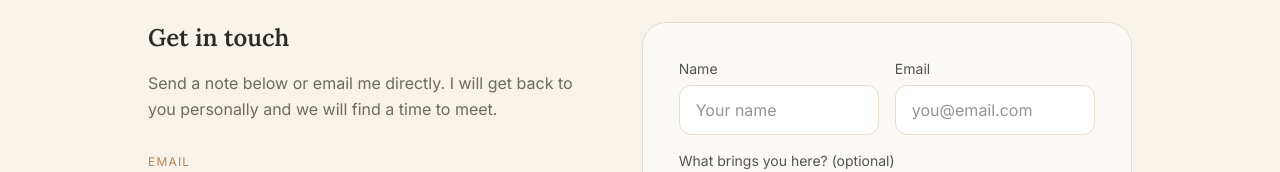
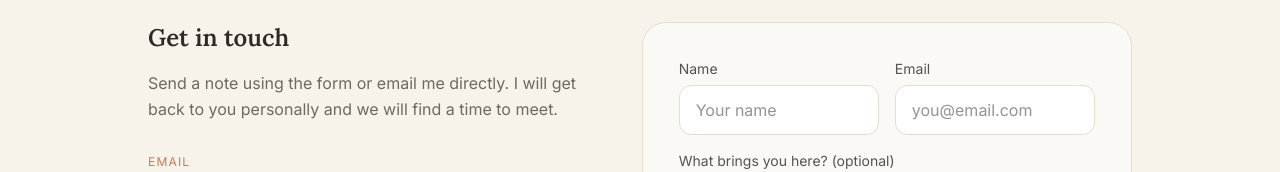
Before and after one commit to TheLosBanks/twin-roots, a Next.js app: page /contact in a window 1280 px wide. Shown: the part 510-682 px from the top of the page. Built offline with nearby package versions, Linux system fonts and the light colour scheme.

Commit message:
Contact: 'send a note using the form', not 'below'
The form sits beside the copy on desktop, so the positional wording was wrong
there.

Co-Authored-By: Claude Opus 5 <noreply@anthropic.com>
Claude-Session: https://claude.ai/code/session_011AhVi9opR74ruCAoG9xYTg

```diff
--- a/app/contact/page.tsx
+++ b/app/contact/page.tsx
@@ -19,8 +19,8 @@ export default function Contact() {
           <div>
             <h2 className="text-2xl text-ink">Get in touch</h2>
             <p className="mt-4 leading-relaxed text-muted">
-              Send a note below or email me directly. I will get back to you
-              personally and we will find a time to meet.
+              Send a note using the form or email me directly. I will get back
+              to you personally and we will find a time to meet.
             </p>
 
             <div className="mt-8 space-y-5 text-sm">
```
